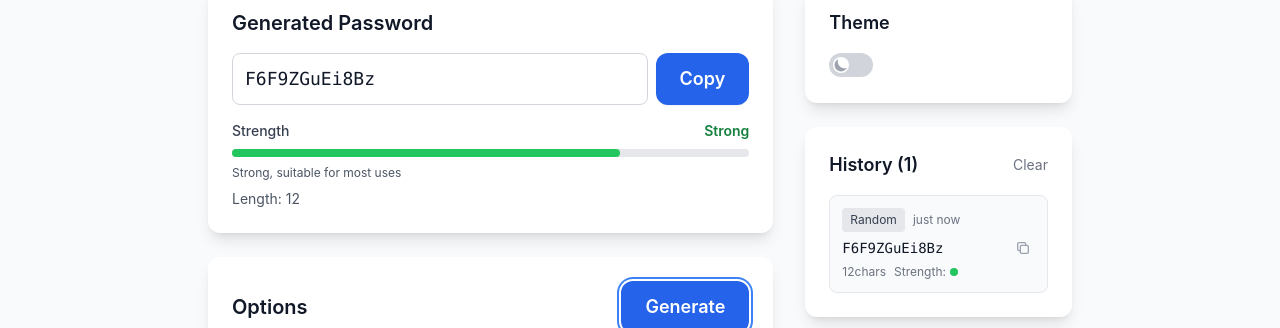
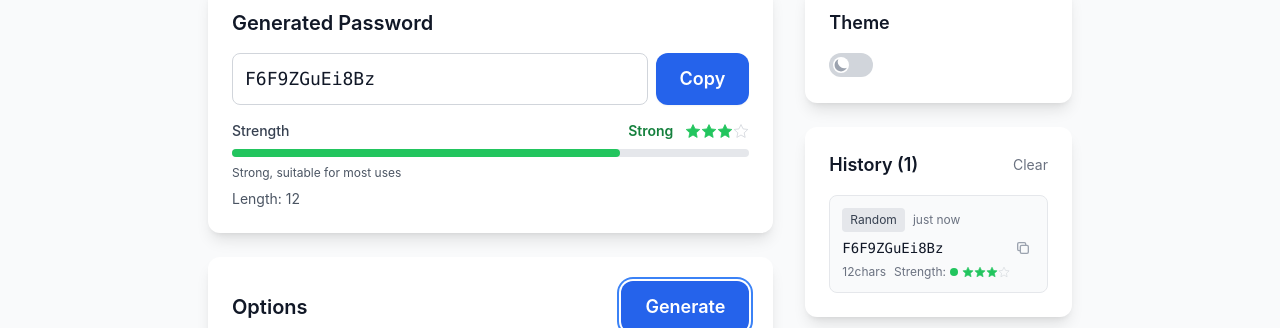
Before and after one commit to oliversu5251/passwd, a React (Vite) app: page / in a window 1280 px wide. Both pictures are taken after a click on the button "Generate". Shown: the part 128-456 px from the top of the page. Built offline with nearby package versions, Linux system fonts and the light colour scheme.

Commit message:
feat: add the star to show the weak and strong

```diff
--- a/src/components/PasswordHistory.tsx
+++ b/src/components/PasswordHistory.tsx
@@ -1,6 +1,19 @@
 import React from 'react'
 import { Password } from '../App'
 import { Lang } from '../i18n'
+
+const strengthStars = {
+  'weak': 1,
+  'medium': 2,
+  'strong': 3,
+  'very-strong': 4,
+}
+const starColor = {
+  'weak': 'text-danger-500',
+  'medium': 'text-warning-500',
+  'strong': 'text-success-500',
+  'very-strong': 'text-success-600',
+}
 
 interface PasswordHistoryProps {
   passwords: Password[]
@@ -106,6 +119,19 @@ const PasswordHistory: React.FC<PasswordHistoryProps> = ({ passwords, onClear, l
                       pwd.strength === 'strong' ? 'bg-success-500' :
                       'bg-success-600'
                     }`} />
+                    <span className="flex items-center ml-1">
+                      {[1,2,3,4].map(i => (
+                        <svg
+                          key={i}
+                          className={`w-3 h-3 ${i <= strengthStars[pwd.strength] ? starColor[pwd.strength] : 'text-gray-300 dark:text-gray-600'}`}
+                          fill={i <= strengthStars[pwd.strength] ? 'currentColor' : 'none'}
+                          stroke="currentColor"
+                          viewBox="0 0 20 20"
+                        >
+                          <polygon points="10,2 12.59,7.36 18.51,8.09 14,12.26 15.18,18.02 10,15 4.82,18.02 6,12.26 1.49,8.09 7.41,7.36" />
+                        </svg>
+                      ))}
+                    </span>
                   </div>
                 </div>
               </div>
--- a/src/components/StrengthIndicator.tsx
+++ b/src/components/StrengthIndicator.tsx
@@ -5,6 +5,20 @@ interface StrengthIndicatorProps {
   strength: 'weak' | 'medium' | 'strong' | 'very-strong'
   lang: Lang
   i18n: any
+}
+
+const strengthStars = {
+  'weak': 1,
+  'medium': 2,
+  'strong': 3,
+  'very-strong': 4,
+}
+
+const starColor = {
+  'weak': 'text-danger-500',
+  'medium': 'text-warning-500',
+  'strong': 'text-success-500',
+  'very-strong': 'text-success-600',
 }
 
 const StrengthIndicator: React.FC<StrengthIndicatorProps> = ({ strength, lang, i18n }) => {
@@ -54,6 +68,7 @@ const StrengthIndicator: React.FC<StrengthIndicatorProps> = ({ strength, lang, i
   }
 
   const config = getStrengthConfig(strength)
+  const stars = strengthStars[strength]
 
   return (
     <div className="space-y-2">
@@ -61,8 +76,21 @@ const StrengthIndicator: React.FC<StrengthIndicatorProps> = ({ strength, lang, i
         <span className="text-sm font-medium text-gray-700 dark:text-gray-300">
           {i18n.strength.label[lang]}
         </span>
-        <span className={`text-sm font-semibold ${config.textColor}`}>
+        <span className={`text-sm font-semibold ${config.textColor} flex items-center gap-1`}>
           {config.label}
+          <span className="ml-2 flex items-center">
+            {[1,2,3,4].map(i => (
+              <svg
+                key={i}
+                className={`w-4 h-4 ${i <= stars ? starColor[strength] : 'text-gray-300 dark:text-gray-600'}`}
+                fill={i <= stars ? 'currentColor' : 'none'}
+                stroke="currentColor"
+                viewBox="0 0 20 20"
+              >
+                <polygon points="10,2 12.59,7.36 18.51,8.09 14,12.26 15.18,18.02 10,15 4.82,18.02 6,12.26 1.49,8.09 7.41,7.36" />
+              </svg>
+            ))}
+          </span>
         </span>
       </div>
       <div className="w-full bg-gray-200 rounded-full h-2 dark:bg-gray-700">
```
